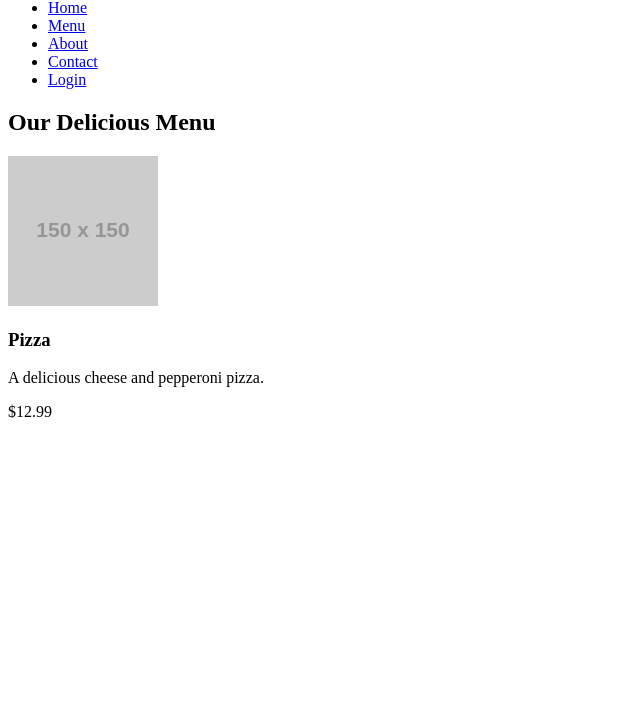
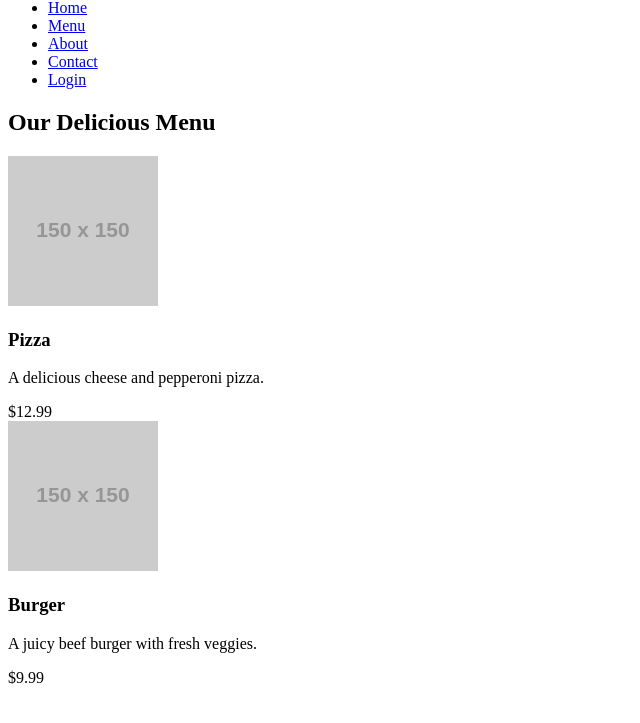
Before and after one commit to faiyankhan/Dialog-Box, a plain HTML site: page index.html in a window 1280 px wide. Shown: the part 43-766 px from the top of the page, without its empty margins (0-640 px from the left). Drawn offline with Linux system fonts and the light colour scheme; placeholder pictures from the web are drawn by us.

Commit message:
second card created

```diff
--- a/index.html
+++ b/index.html
@@ -1,11 +1,13 @@
 <!DOCTYPE html>
 <html lang="en">
+
 <head>
     <meta charset="UTF-8">
     <meta name="viewport" content="width=device-width, initial-scale=1.0">
     <title>Dialog Box</title>
-    <link rel="stylesheet" href="./styles.css"/>
+    <link rel="stylesheet" href="./styles.css" />
 </head>
+
 <body>
     <header>
         <div class="logo">Food Shop</div>
@@ -30,6 +32,13 @@
                     <p>A delicious cheese and pepperoni pizza.</p>
                     <span class="price">$12.99</span>
                 </div>
-    <script src="./scripts.js"></script>
+                <div class="card">
+                    <img src="https://via.placeholder.com/150" alt="Burger">
+                    <h3>Burger</h3>
+                    <p>A juicy beef burger with fresh veggies.</p>
+                    <span class="price">$9.99</span>
+                </div>
+
 </body>
+
 </html>
```
